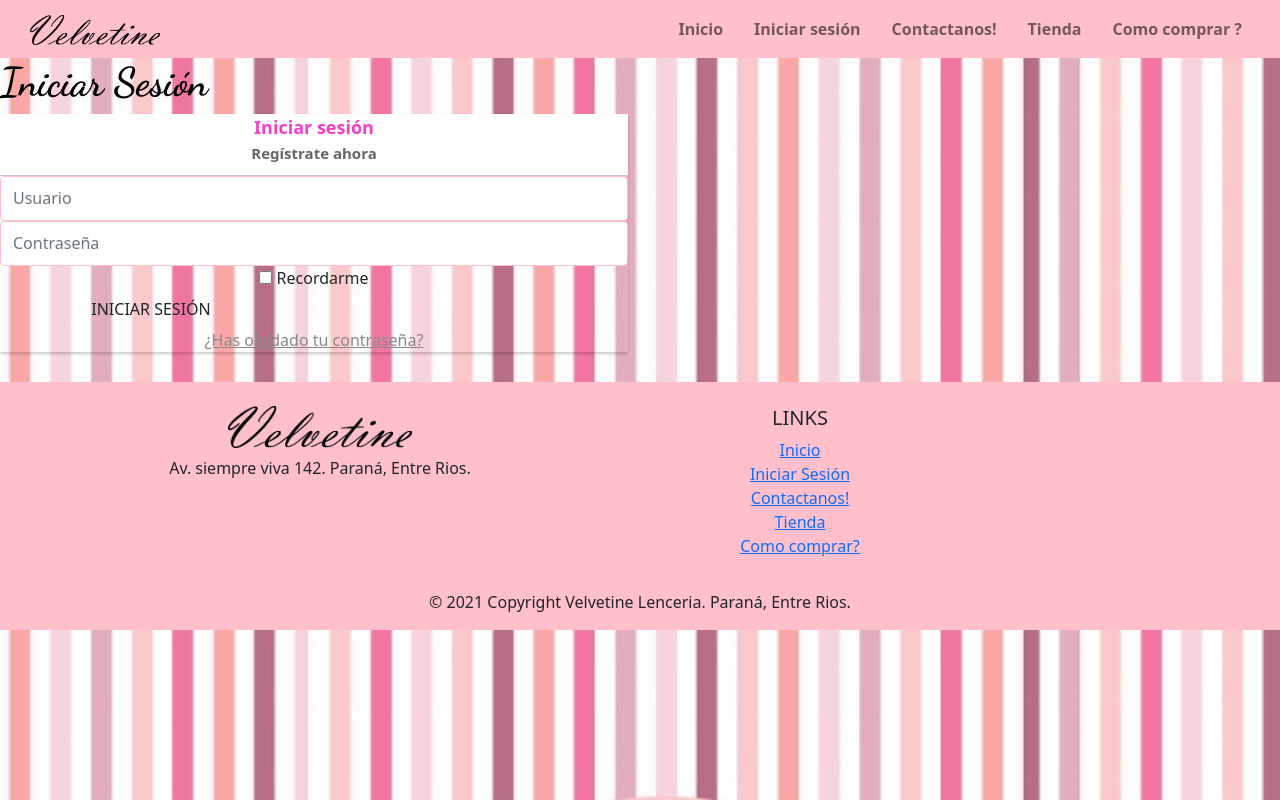
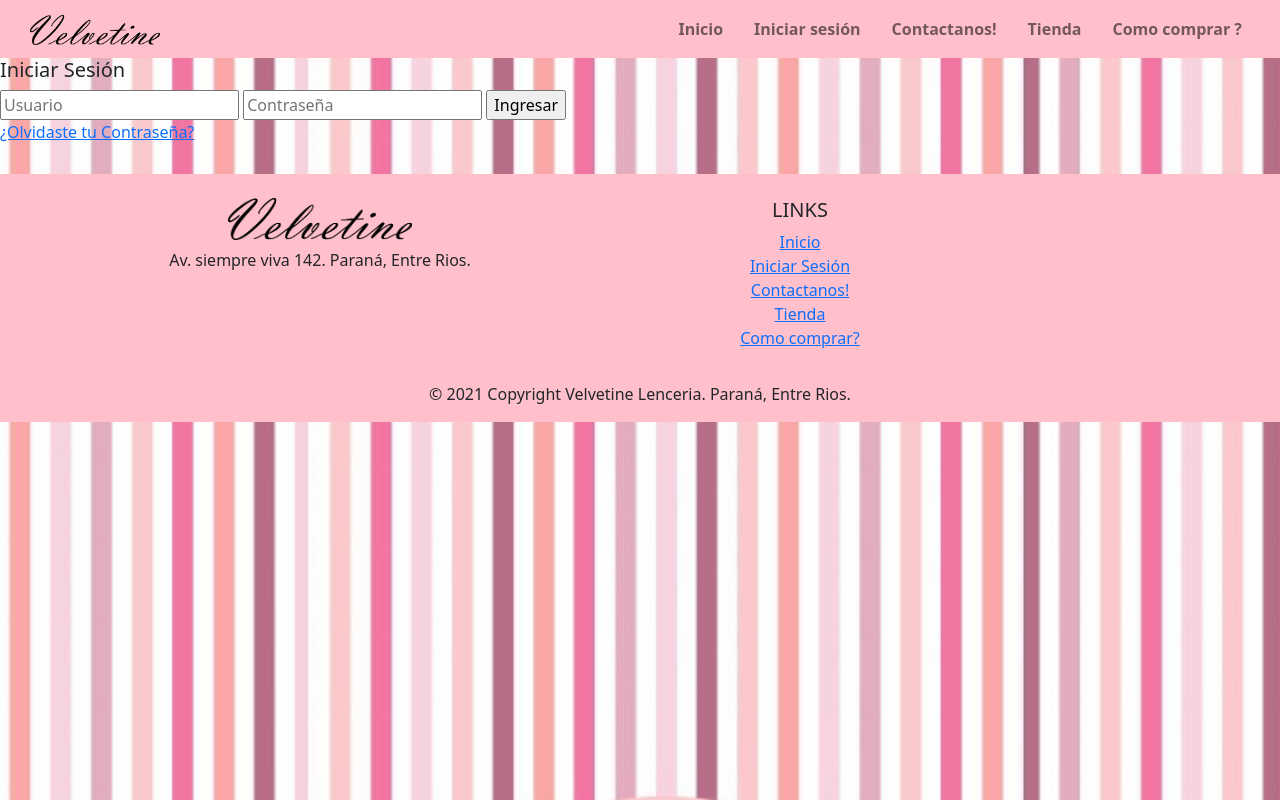
Before and after one commit to arielroselli/Project, a website: page pages/login.html in a window 1280 px wide. Drawn offline with nearby package versions, Linux system fonts and the light colour scheme; files whose address does not match are found by name; a web font is replaced by a local one.

Commit message:
cambio
cambio en el login por falta de paciencia en el codeo que no funcionaba

```diff
--- a/pages/login.html
+++ b/pages/login.html
@@ -48,99 +48,22 @@
             </div>
         </nav>
     </header>
-    <h1>Iniciar Sesión</h1>
-    <div class="panel">
-        <div class="row">
-            <div class="col-md-6 col-md-offset-3">
-                <div class="panel panel-login">
-                    <div class="panel-heading">
-                        <div class="row">
-                            <div class="col-xs-6">
-                                <a href="#" class="active" id="login-form-link">Iniciar sesión</a>
-                            </div>
-                            <div class="col-xs-6">
-                                <a href="#" id="register-form-link">Regístrate ahora</a>
-                            </div>
-                        </div>
-                        <hr>
-                    </div>
-                    <div class="panel-body">
-                        <div class="row">
-                            <div class="col-lg-12">
-                                <form id="login-form" action="http://phpoll.com/login/process" method="post" role="form"
-                                    style="display: block;">
-                                    <div class="form-group">
-                                        <input type="text" name="username" id="username" tabindex="1"
-                                            class="form-control" placeholder="Usuario" value="">
-                                    </div>
-                                    <div class="form-group">
-                                        <input type="password" name="password" id="password" tabindex="2"
-                                            class="form-control" placeholder="Contraseña">
-                                    </div>
-                                    <div class="form-group text-center">
-                                        <input type="checkbox" tabindex="3" class="" name="remember" id="remember">
-                                        <label for="remember"> Recordarme</label>
-                                    </div>
-                                    <div class="form-group">
-                                        <div class="row">
-                                            <div class="col-sm-6 col-sm-offset-3">
-                                                <input type="submit" name="login-submit" id="login-submit" tabindex="4"
-                                                    class="form-control btn btn-login" value="Iniciar sesión">
-                                            </div>
-                                        </div>
-                                    </div>
-                                    <div class="form-group">
-                                        <div class="row">
-                                            <div class="col-lg-12">
-                                                <div class="text-center">
-                                                    <a href="#" tabindex="5" class="forgot-password">¿Has olvidado tu
-                                                        contraseña?</a>
-                                                </div>
-                                            </div>
-                                        </div>
-                                    </div>
-                                </form>
-                                <form id="register-form" action="http://phpoll.com/register/process" method="post"
-                                    role="form" style="display: none;">
-                                    <div class="form-group">
-                                        <input type="text" name="username" id="username" tabindex="1"
-                                            class="form-control" placeholder="Usuario" value="">
-                                    </div>
-                                    <div class="form-group">
-                                        <input type="email" name="email" id="email" tabindex="1" class="form-control"
-                                            placeholder="Correo electronico" value="">
-                                    </div>
-                                    <div class="form-group">
-                                        <input type="password" name="password" id="password" tabindex="2"
-                                            class="form-control" placeholder="Contraseña">
-                                    </div>
-                                    <div class="form-group">
-                                        <input type="password" name="confirm-password" id="confirm-password"
-                                            tabindex="2" class="form-control" placeholder="Confirmar contraseña">
-                                    </div>
-                                    <div class="form-group">
-                                        <div class="row">
-                                            <div class="col-sm-6 col-sm-offset-3">
-                                                <input type="submit" name="register-submit" id="register-submit"
-                                                    tabindex="4" class="form-control btn btn-register"
-                                                    value="Crear cuenta">
-                                            </div>
-                                        </div>
-                                    </div>
-                                </form>
-                            </div>
-                        </div>
-                    </div>
-                </div>
-            </div>
-        </div>
-    </div>
+ <!--Inicio de sesion-->
+ <section class="form-login">
+    <h5>Iniciar Sesión</h5>
+    <input class="controls" type="text" name="usuario" value="" placeholder="Usuario">
+    <input class="controls" type="password" name="contrasena" value="" placeholder="Contraseña">
+    <input class="buttons" type="submit" name="" value="Ingresar">
+    <p><a href="#">¿Olvidaste tu Contraseña?</a></p>
+
+  </section>
     <!-- Footer -->
     <footer class="page-footer font-small blue pt-4">
         <div class="container-fluid text-center text-md-left">
             <div class="row">
                 <div class="col-md-6 mt-md-0 mt-3">
-                    <h5 class="text-uppercase"><img src="../images/logo.PNG" width="30%" height="auto" alt="Logo velvetine"></h5>
+                    <h5 class="text-uppercase"><img src="../images/logo.PNG" width="30%" height="auto"
+                            alt="Logo velvetine"></h5>
                     <p> Av. siempre viva 142. Paraná, Entre Rios.</p>
                 </div>
                 <hr class="clearfix w-100 d-md-none pb-3">
@@ -173,6 +96,7 @@
         <div class="footer-copyright text-center py-3">© 2021 Copyright Velvetine Lenceria. Paraná, Entre Rios.
         </div>
     </footer>
+    <!--SCRIPTS-->
     <script src="https://code.jquery.com/jquery-3.1.1.slim.min.js"
         integrity="sha384-A7FZj7v+d/sdmMqp/nOQwliLvUsJfDHW+k9Omg/a/EheAdgtzNs3hpfag6Ed950n"
         crossorigin="anonymous"></script>
@@ -193,7 +117,6 @@
     <script src="https://maxcdn.bootstrapcdn.com/bootstrap/4.0.0/js/bootstrap.min.js"
         integrity="sha384-JZR6Spejh4U02d8jOt6vLEHfe/JQGiRRSQQxSfFWpi1MquVdAyjUar5+76PVCmYl"
         crossorigin="anonymous"></script>
-
 </body>
 
 </html>
```
Lines whose indentation alone changed are shown as unchanged.
